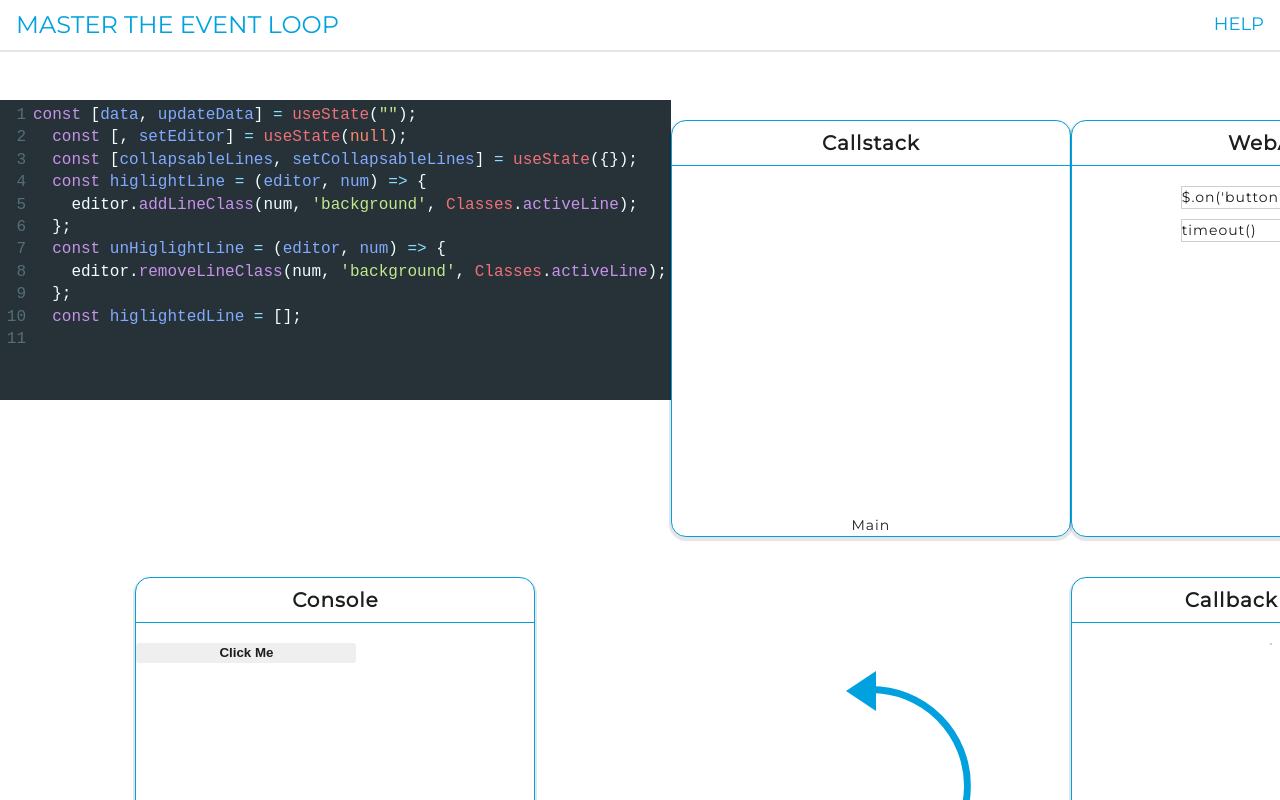
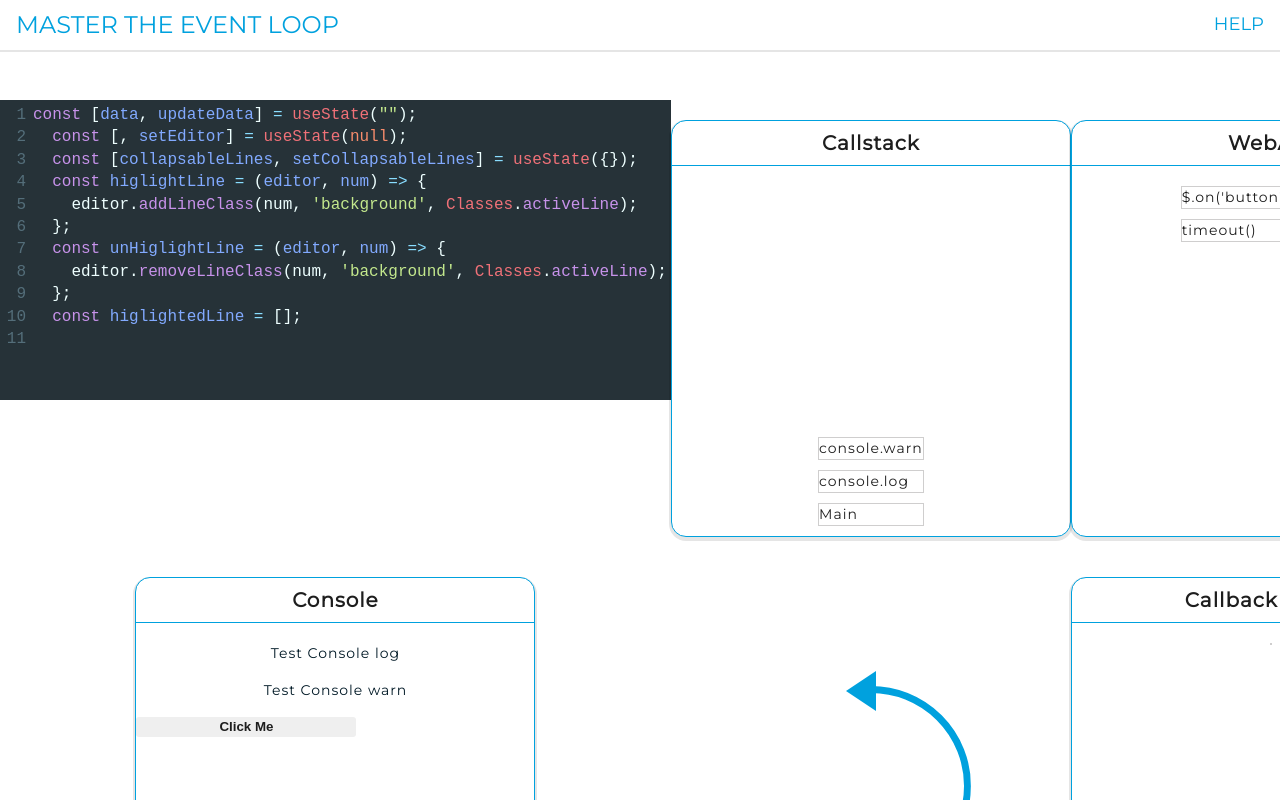
Before and after one commit to Dhaval1403/master-the-event-loop, a React (Create React App) app: page / in a window 1280 px wide. Shown: the top 800 px of the page. Built offline with nearby package versions, Linux system fonts and the light colour scheme.

Commit message:
add styles for callstack component, add function to push console statements to the console component

```diff
--- a/src/components/Callstack/Callstack.js
+++ b/src/components/Callstack/Callstack.js
@@ -2,17 +2,37 @@ import React, { Component } from 'react'
 import { connect } from 'react-redux'
 
 import { removeFunctionFromCallstack } from './../../redux/callstack/callstack.actions'
+import { pushToConsole } from './../../redux/Console/Console.actions'
 
 import { ConsoleBox, ConsoleTitle } from '../../styles/console'
-import { Box, Flex } from '../../styles/flex'
-import { Span } from '../../styles/text'
+import { List, ListItem } from '../../styles/callstack'
+import { Box } from '../../styles/flex'
 
 class Callstack extends Component {
+	consoleVariations = [
+		'console',
+		'console.log',
+		'console.trace',
+		'console.time',
+		'console.info',
+		'console.error',
+		'console.warn',
+	]
+
 	mountCallStack = () => {
 		console.log(this.props.callstack)
 	}
 
-	renderCallstack = ({ callstack }) => callstack.map((currLine) => <Span>{currLine.name}</Span>)
+	checkForConsoleLogs = (currLine) => {
+		if (this.consoleVariations.includes(currLine.name)) {
+			this.props.consoleApi(currLine.message)
+		}
+
+		return currLine.name
+	}
+
+	renderCallstack = ({ callstack }) =>
+		callstack.map((currLine) => <ListItem>{this.checkForConsoleLogs(currLine)}</ListItem>)
 
 	render() {
 		return (
@@ -24,9 +44,7 @@ class Callstack extends Component {
 				<Box borderTop={1} borderStyle="solid" color="colorBlue" />
 
 				<Box display="flex" height="350px" justifyContent="center" mt="20px">
-					<Flex alignSelf="flex-end">
-						<Span>{this.renderCallstack(this.props)}</Span>
-					</Flex>
+					<List>{this.renderCallstack(this.props)}</List>
 				</Box>
 			</ConsoleBox>
 		)
@@ -39,6 +57,7 @@ const mapStateToProps = (state) => ({
 
 const mapDispatchToProps = (dispatch) => ({
 	removeFunctionFromCallstack: () => dispatch(removeFunctionFromCallstack()),
+	consoleApi: (message) => dispatch(pushToConsole(message)),
 })
 
 export default connect(mapStateToProps, mapDispatchToProps)(Callstack)
--- a/src/redux/callstack/callstack.reducer.js
+++ b/src/redux/callstack/callstack.reducer.js
@@ -11,6 +11,19 @@ const initalState = {
 			name: 'Main',
 			delay: 0,
 			webApi: false,
+			message: undefined,
+		},
+		{
+			name: 'console.log',
+			delay: 0,
+			webApi: false,
+			message: 'Test Console log',
+		},
+		{
+			name: 'console.warn',
+			delay: 0,
+			webApi: false,
+			message: 'Test Console warn',
 		},
 	],
 	isOccupied: false,
@@ -20,12 +33,17 @@ export const callstackReducer = (state = initalState, action) => {
 	switch (action.type) {
 		case CHECK_CALLSTACK:
 			return state.isOccupied
-		case CHECK_FUNCTION:
+
+		// IS ACTUALLY PART OF THE CODE EDITOR REDUCER
+		/* 	case CHECK_FUNCTION:
+
 			const stackObject = {
 				name: undefined,
 				delay: undefined,
 				webApi: undefined,
+				message: undefined
 			}
+
 			if (typeof window[action.payload] === 'function') {
 				stackObject.name = action.payload
 				stackObject.delay = 1000
@@ -35,7 +53,7 @@ export const callstackReducer = (state = initalState, action) => {
 				stackObject.delay = 500
 				stackObject.webApi = false
 			}
-			return { ...state, stack: [...state.stack, stackObject] }
+			return { ...state, stack: [...state.stack, stackObject] } */
 
 		case ADD_TO_CALLSTACK:
 			return { ...state, stack: [...state.stack, action.payload], isOccupied: true }
--- /dev/null
+++ b/src/styles/callstack.js
@@ -0,0 +1,15 @@
+import styled from 'styled-components'
+import { space, typography } from 'styled-system'
+
+import { variable } from './variable'
+
+export const List = styled.ul`
+	display: flex;
+	flex-direction: column-reverse;
+	flex-wrap: wrap;
+`
+
+export const ListItem = styled.li`
+	margin-bottom: 10px;
+	border: 1px solid rgb(207, 206, 206);
+`
```
